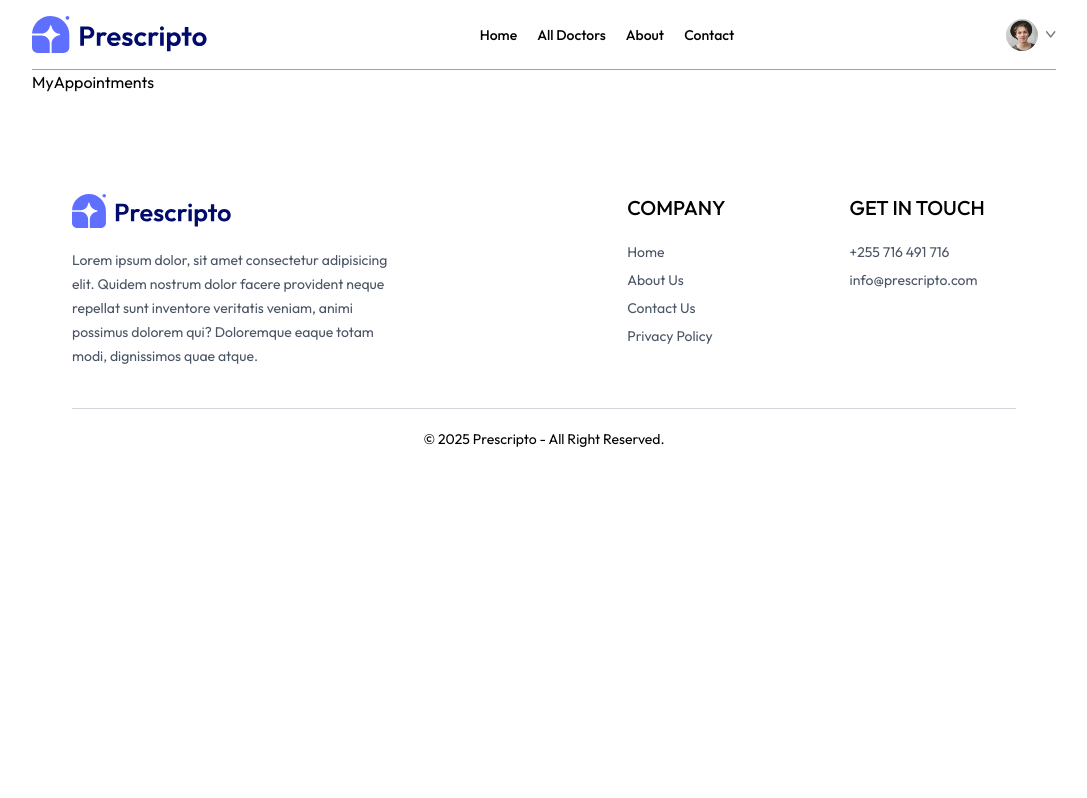
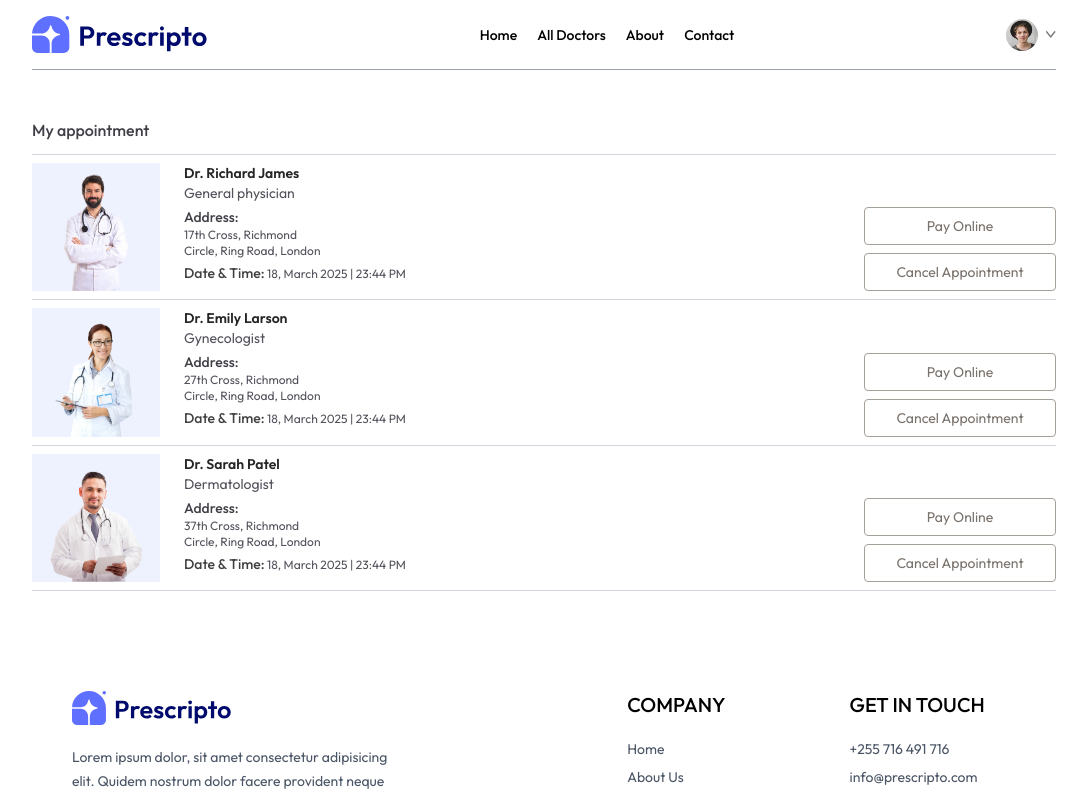
Before and after one commit to prospermbuma/prescripto, a React (Vite) app in the folder frontend/: page /my-appointments in a window 1280 px wide. Shown: the top 798 px of the page, without its empty margins (96-1183 px from the left). Built offline with nearby package versions, Linux system fonts and the light colour scheme.

Commit message:
Updates on My-Appointment page

```diff
--- a/frontend/src/pages/MyAppointments.jsx
+++ b/frontend/src/pages/MyAppointments.jsx
@@ -1,8 +1,36 @@
-import React from 'react'
+import React, { useContext } from 'react'
+import { AppContext } from '../context/AppContext'
 
 const MyAppointments = () => {
+
+  const { doctors } = useContext(AppContext);
+
   return (
-    <div>MyAppointments</div>
+    <div>
+      <p className='pb-3 mt-12 font-medium text-zinc-700 border-b border-gray-300'>My appointment</p>
+      <div>
+        {doctors.slice(0, 3).map((item) => (
+          <div className='grid grid-cols-[1fr_2fr] gap-4 sm:flex sm:gap-6 py-2 border-b border-gray-300' key={item._id}>
+            <div>
+              <img className='w-32 bg-indigo-50' src={item.image} alt="Doctor's Image" />
+            </div>
+            <div className='flex-1 text-sm text-zinc-600'>
+              <p className='text-neutral-800 font-semibold'>{item.name}</p>
+              <p>{item.speciality}</p>
+              <p className='text-zinc-700 font-medium mt-1'>Address:</p>
+              <p className='text-xs'>{item.address.line1}</p>
+              <p className='text-xs'>{item.address.line2}</p>
+              <p className='text-xs mt-1'><span className='text-sm text-neutral-700 font-medium'>Date & Time:</span> 18, March 2025 | 23:44 PM</p>
+            </div>
+            <div></div>
+            <div className='flex flex-col gap-2 justify-end'>
+              <button className='text-sm text-stone-500 sm:min-w-48 py-2 border border-stone-400  rounded hover:text-white hover:bg-primary transition-all duration-300 cursor-pointer hover:border-primary'>Pay Online</button>
+              <button className='text-sm text-stone-500 sm:min-w-48 py-2 border border-stone-400  rounded hover:text-white hover:bg-red-600 transition-all duration-300 cursor-pointer hover:border-red-600'>Cancel Appointment</button>
+            </div>
+          </div>
+        ))}
+      </div>
+    </div>
   )
 }
 
```
